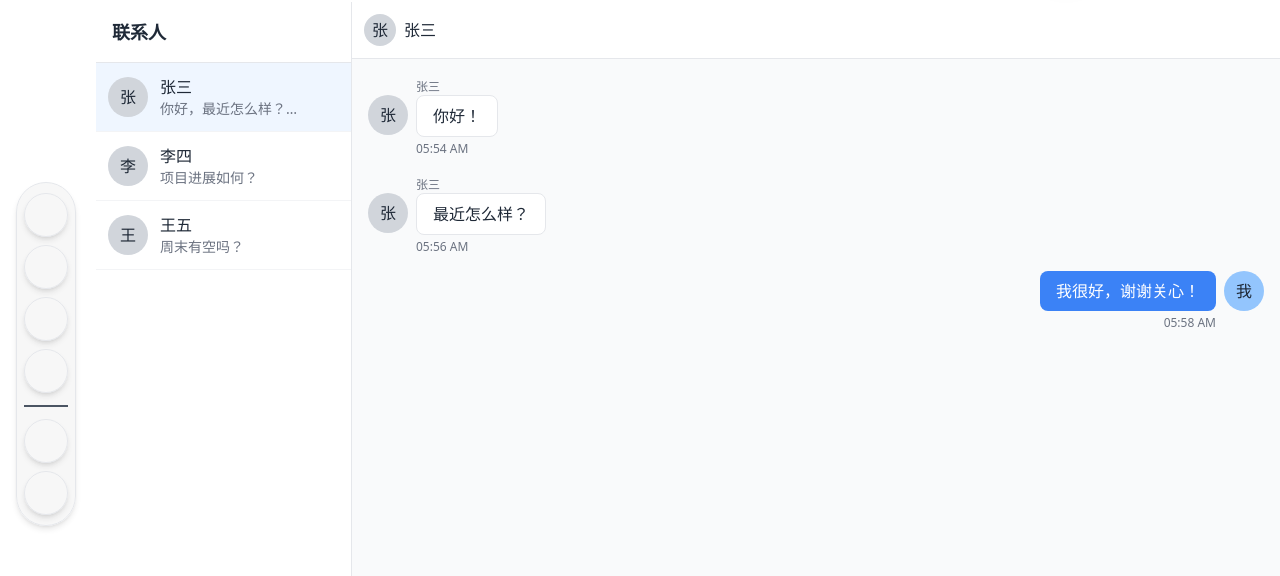
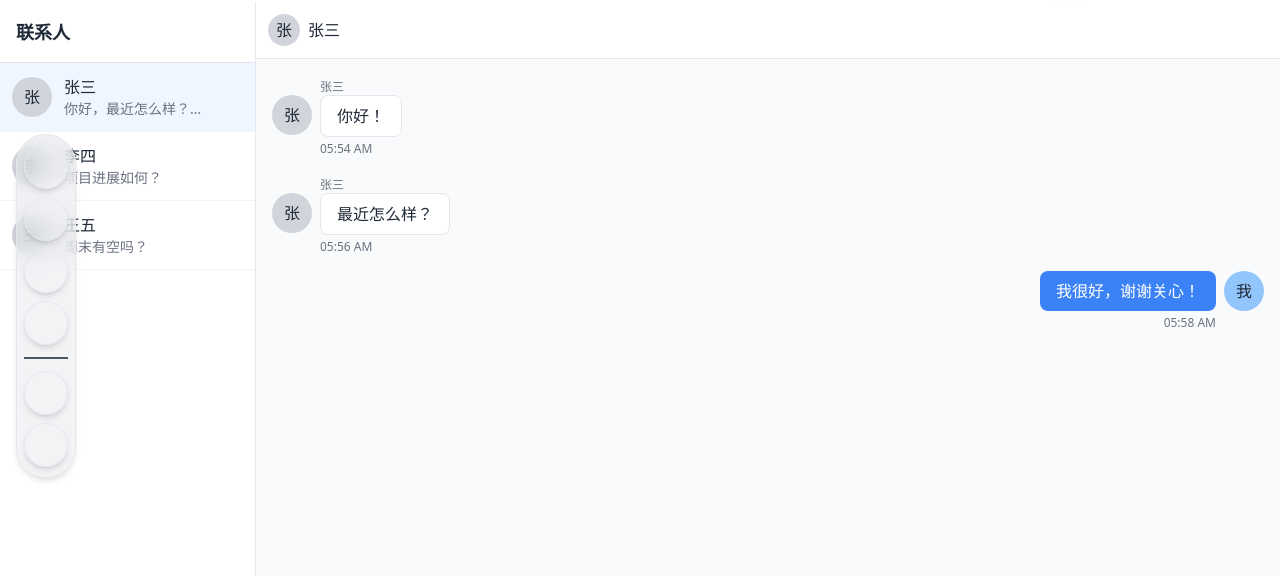
Before and after one commit to xiaorenwu234/knowfc_frontend, a Vue app: page / in a window 1280 px wide. Shown: the part 94-670 px from the top of the page. Built offline with nearby package versions, Linux system fonts and the light colour scheme; a web font is replaced by a local one.

Commit message:
修改页面布局，部分页面dock栏自动隐藏，鼠标靠近时展现

```diff
--- a/src/App.vue
+++ b/src/App.vue
@@ -23,17 +23,14 @@ function leaveHome() {
     <Header />
   </div>
 
-  <!-- 下方内容区域 -->
-  <div class="flex pt-24 min-h-screen">
-    <!-- 侧边栏 -->
-    <div v-if="!hideOthers" class="w-24 fixed left-0 top-24 bottom-0 flex flex-col justify-center z-40">
-      <DockBar @leaveHome="leaveHome" :show-dock="isNormal"></DockBar>
-    </div>
+  <!-- Dock栏 -->
+  <div v-if="!hideOthers" class="fixed right-0 w-auto h-[100vh] flex flex-col justify-center z-50">
+    <DockBar />
+  </div>
 
-    <!-- 主体内容 -->
-    <div class="flex-1 ml-24">
+  <!-- 主体 -->
+  <div class="flex-1 pt-24">
       <RouterView></RouterView>
-    </div>
   </div>
 </template>
 
--- a/src/components/DockBar.vue
+++ b/src/components/DockBar.vue
@@ -1,5 +1,5 @@
 <template>
-    <div ref="dock" class="transition-all duration-300 ease-in-out flex flex-col justify-around fixed left-4 justify-self-center h-auto w-[60px] z-50 border-[1px] rounded-full backdrop-blur-md bg-base-200 bg-opacity-60 py-[6px] px-[7px] shadow-md">
+    <div ref="dock" class="transition-all duration-300 ease-in-out flex flex-col justify-around fixed left-4 justify-self-center h-auto w-[60px] z-50 border-[1px] rounded-full backdrop-blur-md bg-gray-200/50  py-[6px] px-[7px] shadow-md">
         <RouterLink v-for="dockItem in dockItems" :to="dockItem['path']">
             <div class="transition w-full aspect-square border-[1px] rounded-full flex my-1 hover:scale-125 hover:bg-gray-300 shadow-md">
                 <i :class="dockItem['icon']" class="h-6 w-6 m-auto"></i>
@@ -18,7 +18,9 @@
 </template>
 
 <script setup lang="ts">
-import { computed, ref,watch } from "vue"
+import { computed, ref, watch, useTemplateRef, onMounted, onUnmounted } from "vue"
+import { useRoute } from 'vue-router'
+
 const dockItems = ref([
     {
         icon: "icon-[material-symbols--home]",
@@ -39,22 +41,48 @@ const theme = computed(() => {
 })
 const props=defineProps(['showDock','changeUserName'])
 const showDock = computed(() => props.showDock)
-const dock = ref()
+const route = useRoute()
+const dock = useTemplateRef('dock')
+const hidePath = ['/chat', '/article-detail']
+const isHidden = ref(false)
 
-watch(showDock, (newShow, oldShow) => {
-    if (newShow) {
+// 监听路由变化控制 dock 显示
+watch(() => route.path, (newPath) => {
+    if (!dock.value) return
+
+    isHidden.value = hidePath.includes(newPath)
+    if (isHidden.value) {
+        dock.value.classList.add('-translate-x-32')
+        dock.value.classList.add('opacity-0')
+    } else {
+        dock.value.classList.remove('-translate-x-32')
+        dock.value.classList.remove('opacity-0')
+    }
+}, { immediate: true })
+
+const handleMouseMove = (e: MouseEvent) => {
+    if (!dock.value || !isHidden.value) return
+
+    if (e.clientX <= 96) {
         dock.value.classList.remove('-translate-x-32')
         dock.value.classList.remove('opacity-0')
     } else {
         dock.value.classList.add('-translate-x-32')
         dock.value.classList.add('opacity-0')
     }
+}
+
+onMounted(() => {
+    document.addEventListener('mousemove', handleMouseMove)
+})
+
+onUnmounted(() => {
+    document.removeEventListener('mousemove', handleMouseMove)
 })
 
 function changeTheme() {
     isDark.value = !isDark.value
 }
-
 
 </script>
 
--- a/src/components/Logo.vue
+++ b/src/components/Logo.vue
@@ -1,6 +1,6 @@
 <template>
   <!-- logo -->
-  <RouterLink to="/" class="fixed flex left-6 mt-4 z-50 p-1 rounded-full bg-white shadow-lg h-[52px] bg-opacity-70" style="backdrop-filter: var(--glass-2);">
+  <RouterLink to="/" class="fixed flex left-6 mt-4 z-50 p-1 rounded-full bg-white/60 shadow-lg h-[52px] " style="backdrop-filter: var(--glass-2);">
     <span class="galada-regular my-2 text-3xl mx-2 align-baseline" style="background: -webkit-linear-gradient(315deg, #42d392 25%, #647eff);-webkit-background-clip: text; -webkit-text-fill-color: transparent;">
         KnowFC
     </span>
```
